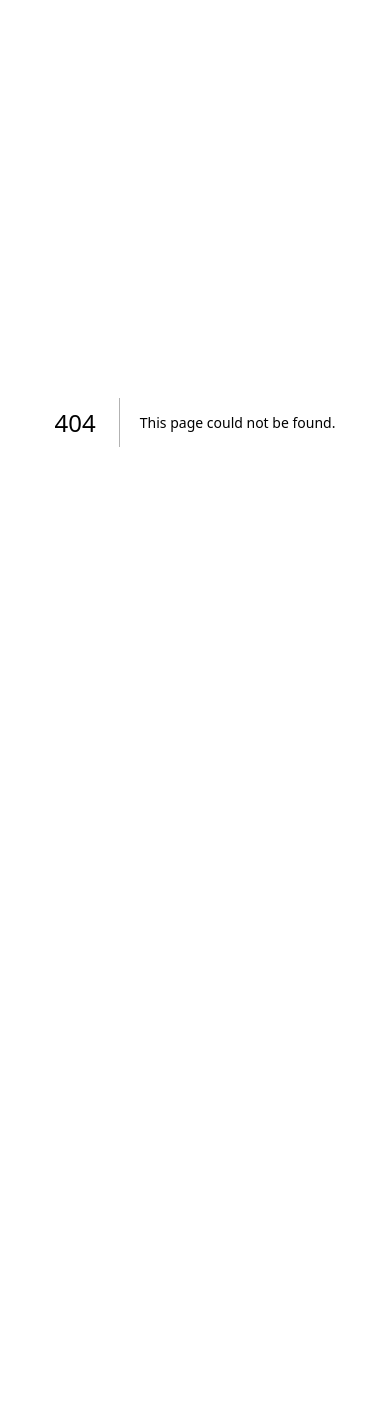
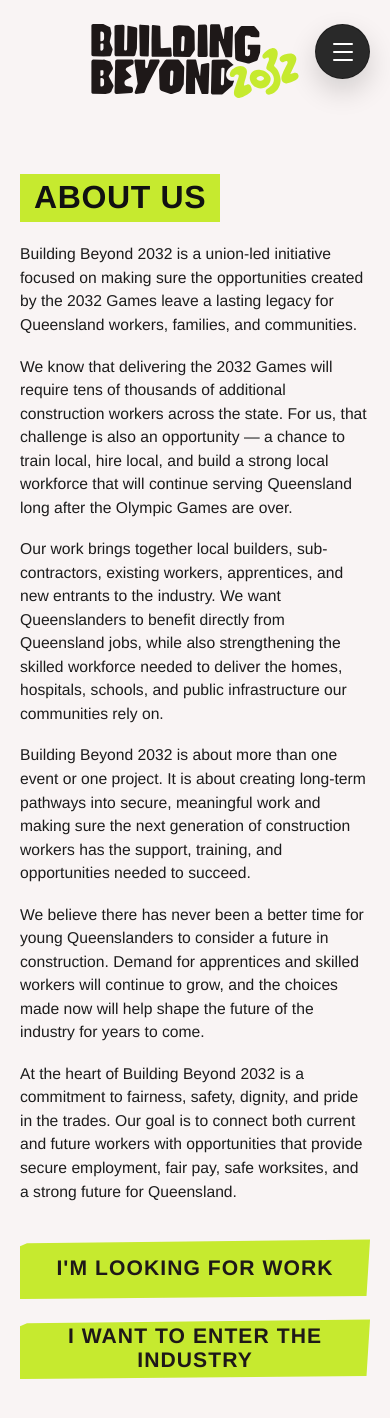
Before and after one commit to JamesMcCannCoding/BuildingBeyond, a Next.js app: page /about-us in a window 390 px wide. Before the commit this address had no page. Shown: the top 1418 px of the page. Before the commit the page ends 844 px from the top, so only its background shows below. Built offline with nearby package versions, Linux system fonts and the light colour scheme.

Commit message:
Hamburger Icon Update

```diff
--- /dev/null
+++ b/app/about-us/page.tsx
@@ -0,0 +1,116 @@
+import Image from "next/image";
+import Link from "next/link";
+import Heromobilemenu from "../../components/heromobilemenu";
+import SignupCta from "../../components/signup-cta";
+
+export default function AboutUsPage() {
+  return (
+    <main className="conceptPage">
+      <section className="conceptSection shell">
+        <header className="conceptHeader">
+            <nav
+                className="conceptNav conceptNavLeft"
+                aria-label="About Us left navigation"
+            >
+                <Link href="/find-work" className="conceptNavLink">
+                Find Work
+                </Link>
+                <Link href="/learn-more" className="conceptNavLink">
+                Learn More
+                </Link>
+            </nav>
+
+            <div className="conceptLogoWrap">
+                <Link href="/" aria-label="Building Beyond home">
+                <Image
+                    src="/LogoWhiteBackground.svg"
+                    alt="Building Beyond logo"
+                    width={260}
+                    height={120}
+                    priority
+                    className="conceptLogo"
+                />
+                </Link>
+            </div>
+
+            <div className="conceptHeaderRight">
+                <nav
+                className="conceptNav conceptNavRight"
+                aria-label="About Us right navigation"
+                >
+                <Link href="/" className="conceptNavLink">
+                    Home
+                </Link>
+                <Link href="/concept" className="conceptNavLink">
+                    Concept
+                </Link>
+                <Link href="/contact" className="conceptNavLink">
+                    Contact
+                </Link>
+                </nav>
+
+                <Heromobilemenu
+                    links={[
+                        { href: "/find-work", label: "Find Work" },
+                        { href: "/learn-more", label: "Learn More" },
+                        { href: "/", label: "Home" },
+                        { href: "/concept", label: "Concept" },
+                        { href: "/contact", label: "Contact" },
+                    ]}
+                    />
+            </div>
+            </header>
+
+        <div className="conceptHeadingWrap">
+          <h1 className="conceptHeading">ABOUT US</h1>
+        </div>
+            <div className="conceptContent">
+            <p>
+                Building Beyond 2032 is a union-led initiative focused on making sure the
+                opportunities created by the 2032 Games leave a lasting legacy for
+                Queensland workers, families, and communities.
+            </p>
+            <p>
+                We know that delivering the 2032 Games will require tens of thousands of
+                additional construction workers across the state. For us, that challenge is
+                also an opportunity — a chance to train local, hire local, and build a
+                strong local workforce that will continue serving Queensland long after the
+                Olympic Games are over.
+            </p>
+            <p>
+                Our work brings together local builders, sub-contractors, existing workers,
+                apprentices, and new entrants to the industry. We want Queenslanders to
+                benefit directly from Queensland jobs, while also strengthening the skilled
+                workforce needed to deliver the homes, hospitals, schools, and public
+                infrastructure our communities rely on.
+            </p>
+            <p>
+                Building Beyond 2032 is about more than one event or one project. It is
+                about creating long-term pathways into secure, meaningful work and making
+                sure the next generation of construction workers has the support, training,
+                and opportunities needed to succeed.
+            </p>
+            <p>
+                We believe there has never been a better time for young Queenslanders to
+                consider a future in construction. Demand for apprentices and skilled
+                workers will continue to grow, and the choices made now will help shape the
+                future of the industry for years to come.
+            </p>
+            <p>
+                At the heart of Building Beyond 2032 is a commitment to fairness, safety,
+                dignity, and pride in the trades. Our goal is to connect both current and
+                future workers with opportunities that provide secure employment, fair pay,
+                safe worksites, and a strong future for Queensland.
+            </p>
+            </div>
+        <SignupCta
+          containerClassName="conceptButtons"
+          primaryLabel="I'M LOOKING FOR WORK"
+          secondaryLabel="I WANT TO ENTER THE INDUSTRY"
+          primaryTag="look-for-work"
+          secondaryTag="enter-the-industry"
+        />
+      </section>
+    </main>
+  );
+}
--- a/app/globals.css
+++ b/app/globals.css
@@ -694,6 +694,9 @@ img {
   padding-top: 100px;
   padding-bottom: 120px;
 }
+.conceptHeader .heroMobileMenu {
+  display: none;
+}
 
 /* RESPONSIVE ADJUSTMENTS */
 @media (max-width: 1100px) {
@@ -736,13 +739,13 @@ img {
     max-width: none !important;
     margin: 0 !important;
   }
-    .conceptNavLeft,
-  .conceptNavRight {
-    display: none;
+  .conceptHeader .conceptNav.conceptNavLeft,
+  .conceptHeader .conceptNav.conceptNavRight {
+    display: none !important;
   }
 
   .conceptHeader {
-    grid-template-columns: 1fr;
+    grid-template-columns: 1fr !important;
     justify-items: center;
     margin-bottom: 34px;
   }
@@ -753,7 +756,7 @@ img {
   }
 
   .conceptHeader .heroMobileMenu {
-    display: block;
+    display: block !important;
     position: absolute;
     top: 0;
     right: 0;
@@ -1738,4 +1741,22 @@ section {
   .conceptHeader .heroMobilePanel {
     width: min(280px, calc(100vw - 24px));
   }
-}
+
+      /* LIGHT PAGE HAMBURGER OVERRIDE
+        for Concept / About Us pages */
+
+      .conceptHeader .heroHamburger {
+        background: rgba(28, 28, 28, 0.94);
+        border: 1px solid rgba(28, 28, 28, 0.9);
+        box-shadow: 0 12px 28px rgba(0, 0, 0, 0.16);
+      }
+
+      .conceptHeader .heroHamburger:hover {
+        background: #111111;
+        border-color: #111111;
+      }
+
+      .conceptHeader .heroHamburgerLine {
+        background: #ffffff;
+      }
+}
--- a/components/heromobilemenu.tsx
+++ b/components/heromobilemenu.tsx
@@ -3,7 +3,16 @@
 import { useEffect, useRef, useState } from "react";
 import Link from "next/link";
 
-const links = [
+type MobileNavLink = {
+  href: string;
+  label: string;
+};
+
+type HeromobilemenuProps = {
+  links?: MobileNavLink[];
+};
+
+const defaultLinks: MobileNavLink[] = [
   { href: "/find-work", label: "Find Work" },
   { href: "/learn-more", label: "Learn More" },
   { href: "/concept", label: "Concept" },
@@ -11,7 +20,9 @@ const links = [
   { href: "/contact", label: "Contact" },
 ];
 
-export default function Heromobilemenu() {
+export default function Heromobilemenu({
+  links = defaultLinks,
+}: HeromobilemenuProps) {
   const [isOpen, setIsOpen] = useState(false);
   const panelRef = useRef<HTMLDivElement | null>(null);
   const buttonRef = useRef<HTMLButtonElement | null>(null);
@@ -98,7 +109,6 @@ export default function Heromobilemenu() {
         className={`heroMobileOverlay ${isOpen ? "isOpen" : ""}`}
         aria-label="Close navigation menu"
         onClick={closeMenu}
-        onTouchMove={closeMenu}
       />
 
       <div
```
Also changed, not shown: app/concept/page.tsx (+9 -1 lines).
